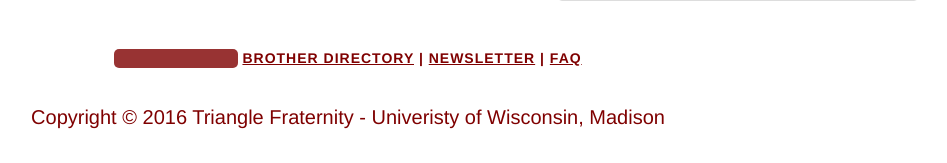
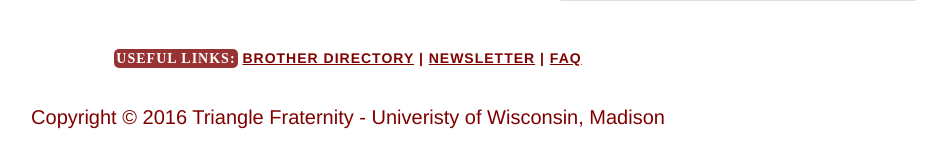
Before and after one commit to Cigarent/Triangle, a PHP site: page / in a window 1280 px wide. Shown: the part 2331-2494 px from the top of the page, without its empty margins (292-1239 px from the left). Run offline with PHP 8.4, Linux system fonts and the light colour scheme.

Commit message:
fix footer

```diff
--- a/css/main.css
+++ b/css/main.css
@@ -383,7 +383,7 @@ body {
   padding: 2px;
   border-radius: 5px;
   background-color: rgba(127, 0, 0, 0.8);
-  color: transparent;
+  color: white;
   font-family: "Times New Roman", Times, serif;
   font-weight: bold;
   font-variant: small-caps;
```
